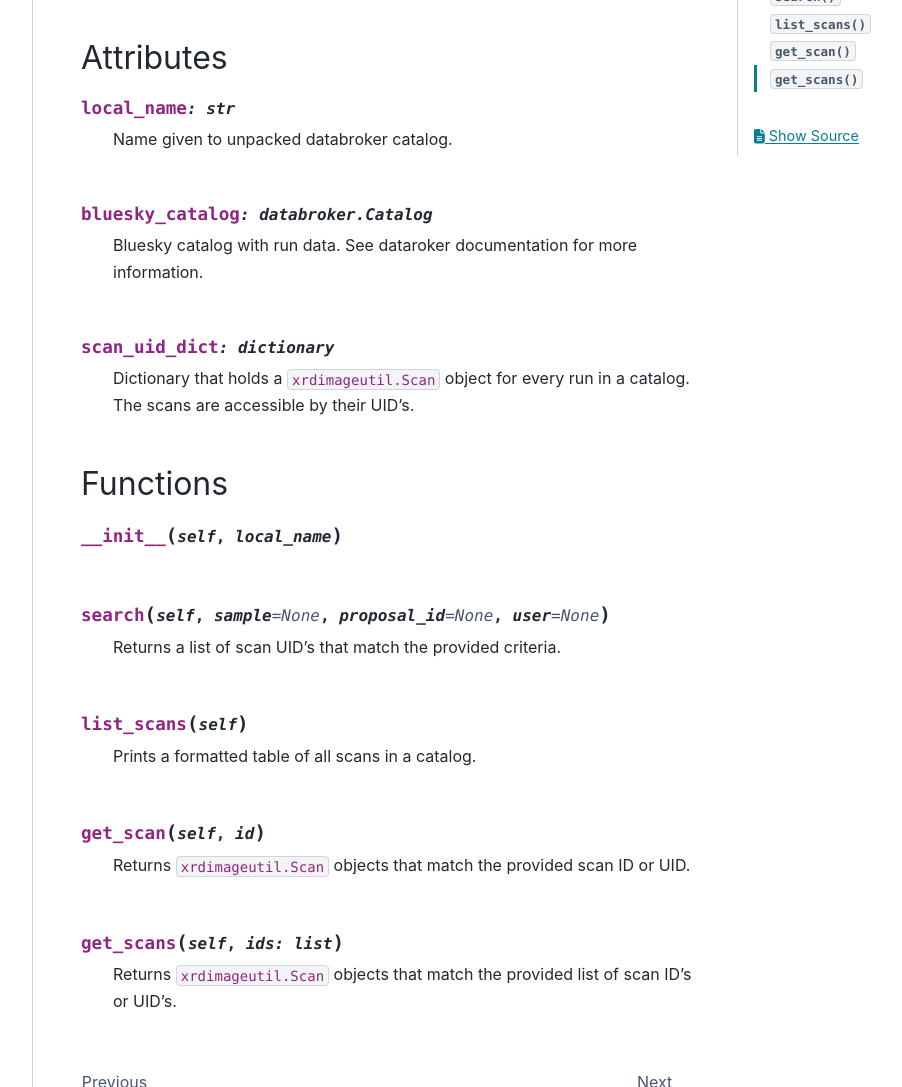
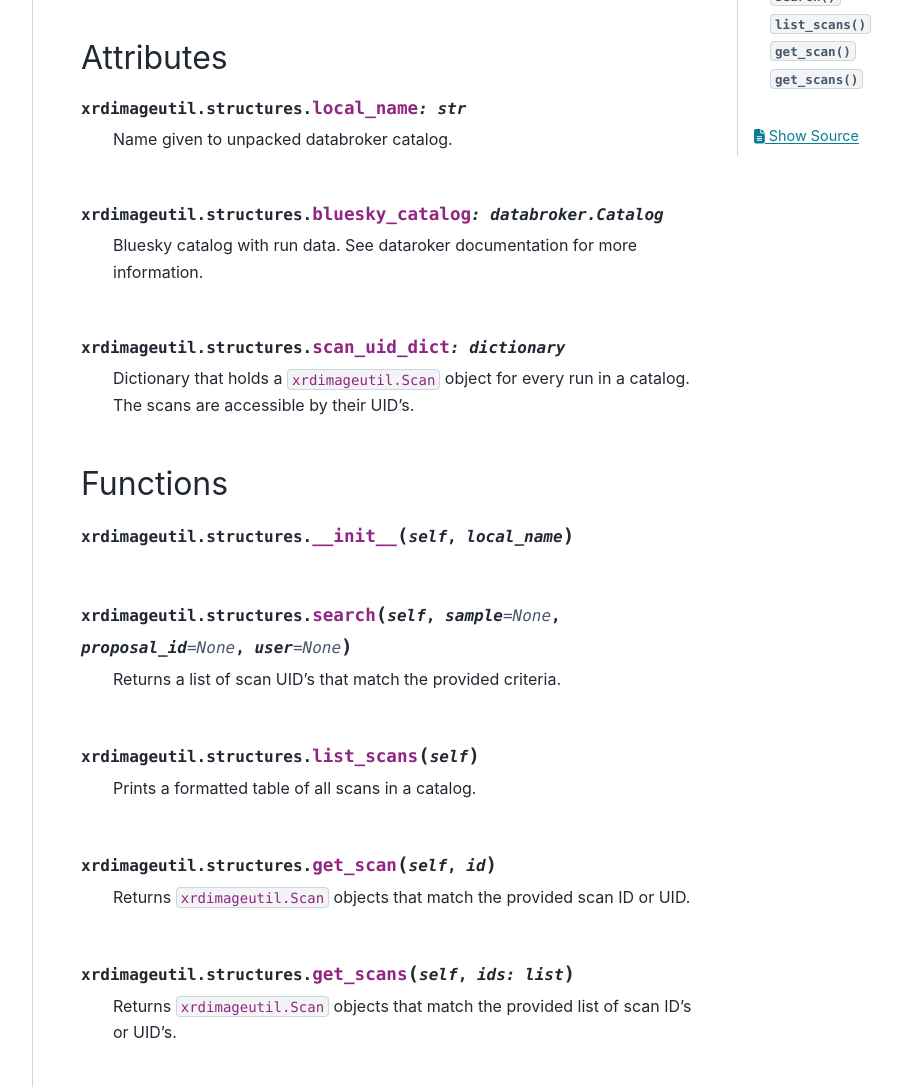
Before and after one commit to pecomyint/xrd-image-util, a Sphinx documentation site: the page built from docs/source/api/catalog.rst, in a window 1280 px wide and 1400 px high, cut to the strip 313-1400 px from the top of the window. Shown: the whole strip, without its empty margins (287-1189 px from the left). Built offline with Sphinx 7.4.7 and the PyData theme 0.15.4, drawn with Linux system fonts in a browser that asks for light colours; part of the change alters nothing that is shown.

```diff
--- a/docs/source/api/catalog.rst
+++ b/docs/source/api/catalog.rst
@@ -2,9 +2,9 @@
 Catalog
 =======
 
-.. autosummary::
+.. currentmodule:: xrdimageutil.structures
 
-   ~xrdimageutil.structures.Catalog
+.. autoclass:: Catalog
 
 Attributes
 ^^^^^^^^^^
```
